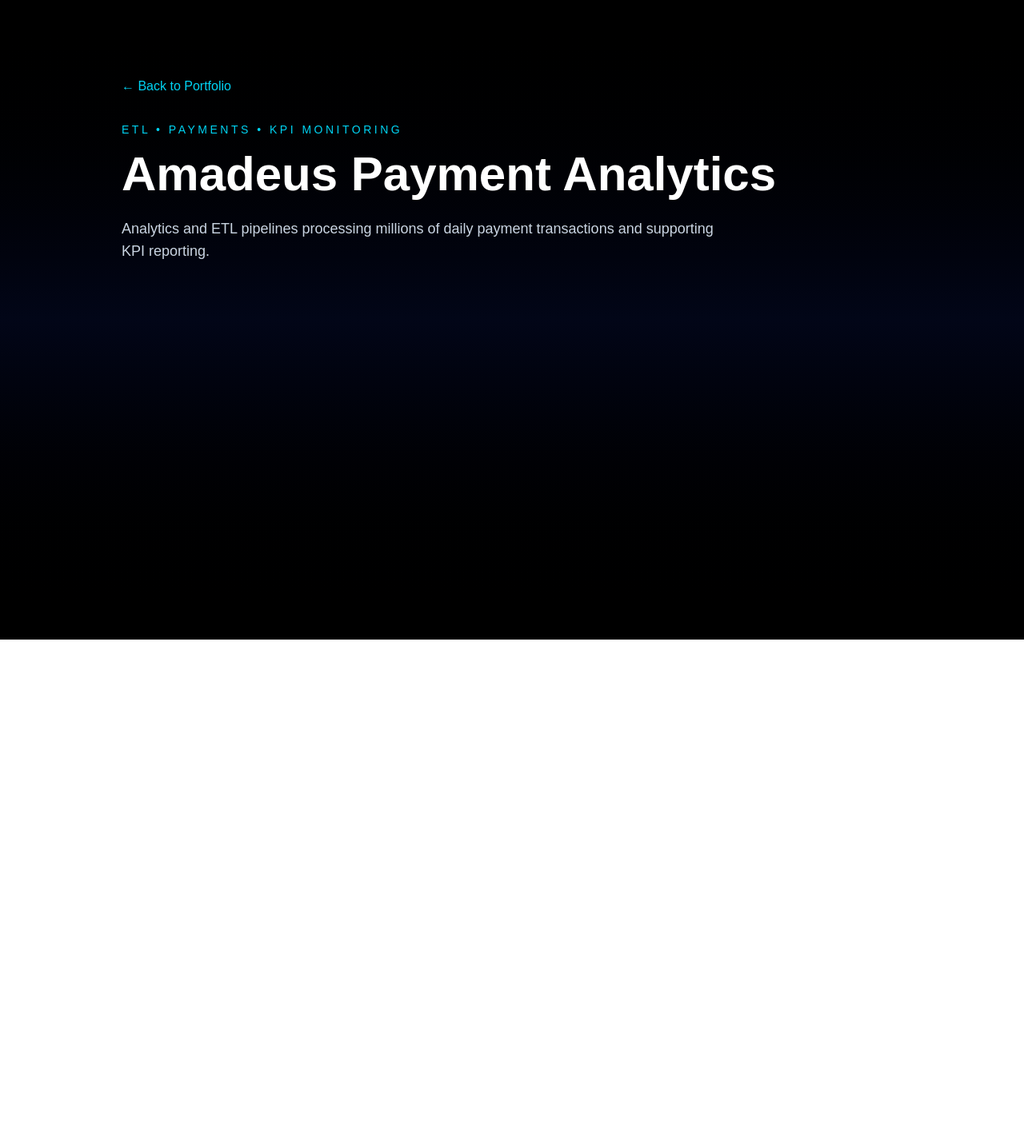
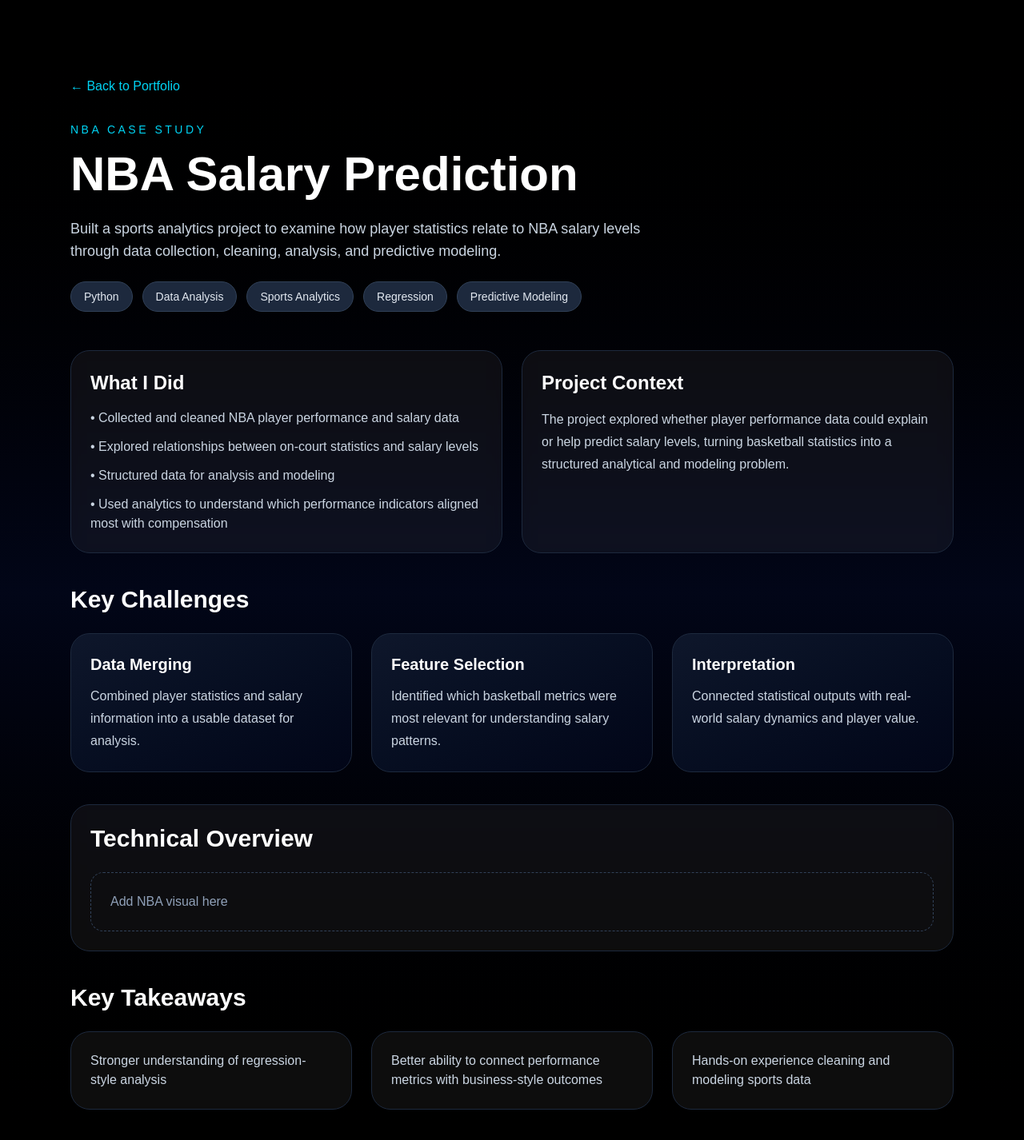
Before and after one commit to rkcpablo/pablo-portafolio, a Next.js app: page /nba in a window 1280 px wide. Shown: the top 1426 px of the page at 80% size. Before the commit the page ends 800 px from the top, so only its background shows below. Built offline with nearby package versions, Linux system fonts and the light colour scheme.

Commit message:
NBA homepage v0.1

```diff
--- a/app/nba/page.tsx
+++ b/app/nba/page.tsx
@@ -1,9 +1,45 @@
 import Link from "next/link";
 
-export default function AmadeusPage() {
+export default function NbaPage() {
+  const tags = [
+    "Python",
+    "Data Analysis",
+    "Sports Analytics",
+    "Regression",
+    "Predictive Modeling",
+  ];
+
+  const responsibilities = [
+    "Collected and cleaned NBA player performance and salary data",
+    "Explored relationships between on-court statistics and salary levels",
+    "Structured data for analysis and modeling",
+    "Used analytics to understand which performance indicators aligned most with compensation",
+  ];
+
+  const challenges = [
+    {
+      title: "Data Merging",
+      text: "Combined player statistics and salary information into a usable dataset for analysis.",
+    },
+    {
+      title: "Feature Selection",
+      text: "Identified which basketball metrics were most relevant for understanding salary patterns.",
+    },
+    {
+      title: "Interpretation",
+      text: "Connected statistical outputs with real-world salary dynamics and player value.",
+    },
+  ];
+
+  const takeaways = [
+    "Stronger understanding of regression-style analysis",
+    "Better ability to connect performance metrics with business-style outcomes",
+    "Hands-on experience cleaning and modeling sports data",
+  ];
+
   return (
     <main className="min-h-screen bg-gradient-to-b from-black via-slate-950 to-black text-white">
-      <section className="max-w-5xl mx-auto px-6 py-16 md:py-24">
+      <section className="max-w-6xl mx-auto px-6 py-16 md:py-24">
         <Link
           href="/"
           className="inline-block mb-8 text-cyan-400 hover:text-cyan-300 transition"
@@ -11,17 +47,89 @@
           ← Back to Portfolio
         </Link>
 
-        <p className="text-sm uppercase tracking-[0.25em] text-cyan-400 mb-4">
-          ETL • Payments • KPI Monitoring
-        </p>
+        <div className="mb-12">
+          <p className="text-sm uppercase tracking-[0.25em] text-cyan-400 mb-4">
+            NBA Case Study
+          </p>
 
-        <h1 className="text-4xl md:text-6xl font-bold mb-6">
-          Amadeus Payment Analytics
-        </h1>
+          <h1 className="text-4xl md:text-6xl font-bold mb-6">
+            NBA Salary Prediction
+          </h1>
 
-        <p className="text-lg text-slate-300 max-w-3xl mb-10">
-          Analytics and ETL pipelines processing millions of daily payment transactions and supporting KPI reporting.
-        </p>
+          <p className="text-lg text-slate-300 max-w-3xl mb-6">
+            Built a sports analytics project to examine how player statistics
+            relate to NBA salary levels through data collection, cleaning,
+            analysis, and predictive modeling.
+          </p>
+
+          <div className="flex flex-wrap gap-3">
+            {tags.map((tag, index) => (
+              <span
+                key={index}
+                className="px-4 py-2 rounded-full bg-slate-800 border border-slate-700 text-sm text-slate-200"
+              >
+                {tag}
+              </span>
+            ))}
+          </div>
+        </div>
+
+        <div className="grid md:grid-cols-2 gap-6 mb-10">
+          <div className="rounded-3xl border border-slate-800 bg-white/5 backdrop-blur-sm p-6">
+            <h2 className="text-2xl font-semibold mb-4">What I Did</h2>
+            <ul className="space-y-3 text-slate-300">
+              {responsibilities.map((item, index) => (
+                <li key={index}>• {item}</li>
+              ))}
+            </ul>
+          </div>
+
+          <div className="rounded-3xl border border-slate-800 bg-white/5 backdrop-blur-sm p-6">
+            <h2 className="text-2xl font-semibold mb-4">Project Context</h2>
+            <p className="text-slate-300 leading-7">
+              The project explored whether player performance data could explain
+              or help predict salary levels, turning basketball statistics into
+              a structured analytical and modeling problem.
+            </p>
+          </div>
+        </div>
+
+        <div className="mb-10">
+          <h2 className="text-3xl font-bold mb-6">Key Challenges</h2>
+          <div className="grid md:grid-cols-3 gap-6">
+            {challenges.map((challenge, index) => (
+              <div
+                key={index}
+                className="rounded-3xl border border-slate-800 bg-gradient-to-br from-slate-900 to-slate-950 p-6"
+              >
+                <h3 className="text-xl font-semibold mb-3">{challenge.title}</h3>
+                <p className="text-slate-300 leading-7">{challenge.text}</p>
+              </div>
+            ))}
+          </div>
+        </div>
+
+        <div className="mb-10 rounded-3xl border border-slate-800 bg-white/5 backdrop-blur-sm p-6">
+          <h2 className="text-3xl font-bold mb-6">Technical Overview</h2>
+
+          <div className="rounded-2xl border border-dashed border-slate-700 p-6 text-slate-400">
+            Add NBA visual here
+          </div>
+        </div>
+
+        <div>
+          <h2 className="text-3xl font-bold mb-6">Key Takeaways</h2>
+          <div className="grid md:grid-cols-3 gap-6">
+            {takeaways.map((takeaway, index) => (
+              <div
+                key={index}
+                className="rounded-3xl border border-slate-800 bg-white/5 backdrop-blur-sm p-6 text-slate-300"
+              >
+                {takeaway}
+              </div>
+            ))}
+          </div>
+        </div>
       </section>
     </main>
   );
```
